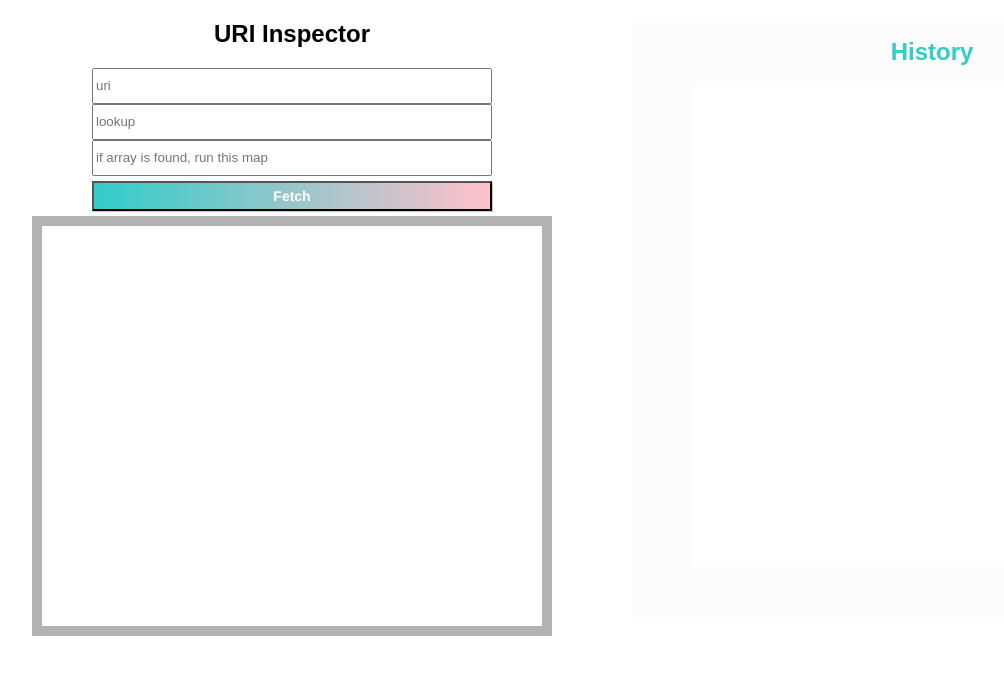
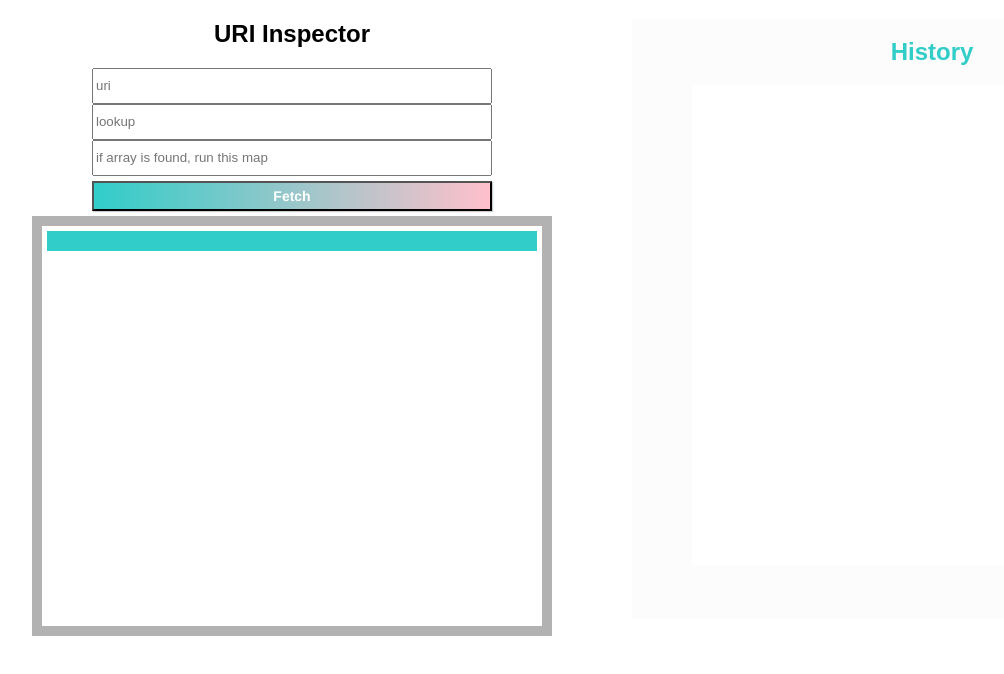
Before and after one commit to samhinton88/api-inspector, a React (Create React App) app: page / in a window 1280 px wide. Shown: the top 674 px of the page, without its empty margins (8-1012 px from the left). Built offline with nearby package versions, Linux system fonts and the light colour scheme.

Commit message:
add array scan

```diff
--- a/src/components/APIInspector/index.js
+++ b/src/components/APIInspector/index.js
@@ -3,18 +3,17 @@ import './style.css';
 import axios from 'axios';
 import KeyButton from '../KeyButton';
 import HistoryItem from '../HistoryItem';
+import ArrayHoverNav from '../ArrayHoverNav';
 
 function getAtLookup(lookup, object) {
-  console.log('lookup', lookup)
+
   let candidate = object;
 
   for (let i=0; i<lookup.length; i++) {
-    console.log('checking lookup', lookup[i])
 
 
     candidate = candidate[lookup[i]]
 
-    console.log('found', candidate)
   }
 
   return candidate;
@@ -26,10 +25,11 @@ class APIInspector extends Component {
     response: "",
     lookupVal: '',
     lookup: [],
-    arrAtLookup: null,
+    arrAtLookup: true,
     arrIndex: 0,
     history: [],
     errors: null,
+    perceivedArrPos: null,
     mapperFunc: ''
   }
 
@@ -59,6 +59,13 @@ class APIInspector extends Component {
     const responseAtLookup = getAtLookup(lookup, responseObj);
 
     if (!responseAtLookup) { return 'undefined'}
+
+    if(Array.isArray(responseAtLookup)) {
+      const pos = this.calcPerceivedArrPos(responseAtLookup.length)
+      console.log('pos', pos)
+      console.log(responseAtLookup)
+      return JSON.stringify(responseAtLookup[pos])
+    }
 
     return JSON.stringify(responseAtLookup);
   }
@@ -92,12 +99,23 @@ class APIInspector extends Component {
     })
   }
 
+  calcPerceivedArrPos = (length) => {
+    console.log(length)
+    const { arrPercentagePos } = this.state;
+    console.log('arrPercentagePos', arrPercentagePos)
+    const segSize = 100 / length;
+    console.log('segSize', segSize)
+    const perceivedArrPos = Math.floor(arrPercentagePos / segSize);
+    console.log('perceivedArrPos', perceivedArrPos)
+    return perceivedArrPos;
+  }
+
   renderArrayHoverNav = () => {
     const { arrAtLookup } = this.state;
 
     if(!arrAtLookup) { return }
 
-    return
+    return <ArrayHoverNav cb={(p) => this.setState({arrPercentagePos: p})}/>
   }
 
   renderHistory = () => {
@@ -105,14 +123,14 @@ class APIInspector extends Component {
 
     return history.map((h, i) => {
       const fade = i  / 10;
-      console.log(fade)
 
       return <HistoryItem data={h} style={{background: `rgba(48, 205, 201, ${1 - fade})`}}/>
     })
   }
 
   render() {
-    const { lookup } = this.state;
+    const { lookup, arrPercentagePos } = this.state;
+
     const lkupln = lookup.length
 
     return (
--- /dev/null
+++ b/src/components/ArrayHoverNav/index.js
@@ -0,0 +1,68 @@
+import React, { Component } from 'react';
+import './style.css';
+
+class ArrayHoverNav extends Component {
+  state = {
+    arrayNavRef: React.createRef(),
+    background: null,
+    hovering: false,
+    mouseX: null,
+    y: null
+  }
+
+  renderBackground = () => {
+    const { percentagePos } = this.state;
+
+    return { background: `linear-gradient(90deg, rgba(48, 205, 201, 1) ${percentagePos -1}%, white ${percentagePos}%, rgba(48, 205, 201, 1) ${percentagePos + 1}%)`}
+  }
+
+  renderPercentage = () => {
+    const { arrayNavRef, mouseX} = this.state;
+
+    if (!arrayNavRef.current) { return }
+
+    const { x, y, width } = arrayNavRef.current.getBoundingClientRect();
+
+    const xpos = mouseX -  x;
+
+    const percentagePos = (xpos / width) * 100;
+
+    return percentagePos;
+  }
+
+  calcPerceivedArrPos = () => {
+
+  }
+
+  handleMouseMove = (e) => {
+    const { cb } = this.props;
+
+    this.setState(
+            {
+              mouseX: e.clientX,
+              percentagePos: this.renderPercentage()
+            })
+
+    cb(this.renderPercentage())
+  }
+
+  render() {
+
+
+
+    return (
+      <div
+        className='array-hover-nav'
+        style={this.renderBackground()}
+        ref={this.state.arrayNavRef}
+        onMouseOver={() => this.setState({hovering: true})}
+        onMouseLeave={() => this.setState({hovering: false})}
+        onMouseMove={this.handleMouseMove}
+      >
+
+      </div>
+    )
+  }
+}
+
+export default ArrayHoverNav;
--- /dev/null
+++ b/src/components/ArrayHoverNav/style.css
@@ -0,0 +1,5 @@
+.array-hover-nav {
+  height: 20px;
+  width: 100%;
+  background: rgba(48, 205, 201, 1);
+}
--- a/src/components/KeyButton/style.css
+++ b/src/components/KeyButton/style.css
@@ -18,3 +18,7 @@
   background: rgba(10, 200, 10, 1);
   color: white;
 }
+
+.array-index-nav {
+
+}
```
Also changed, not shown: src/components/EndPointModel/index.js (added), src/components/EndPointModel/style.css (added).
